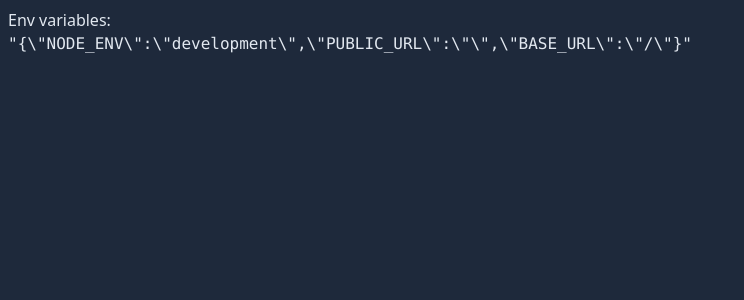
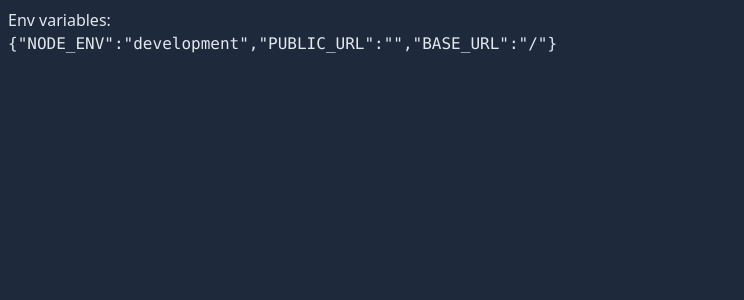
Before and after one commit to Ali-Hussein-dev/nextjs-playground, a Next.js app: page / in a window 1280 px wide. Shown: the top 300 px of the page, without its empty margins (0-744 px from the left). Built offline with nearby package versions, Linux system fonts and the light colour scheme.

Commit message:
1 file modified

```diff
--- a/pages/index.js
+++ b/pages/index.js
@@ -1,7 +1,7 @@
 import Head from 'next/head';
 
 export default function Home({ env }) {
-  console.log('env: ', env);
+  console.log('env: ', JSON.parse(env));
   return (
     <div>
       <Head>
@@ -9,7 +9,7 @@ export default function Home({ env }) {
       </Head>
 
       <main className="bg-slate-800 min-h-screen text-slate-200 p-2">
-        Env variables: <pre>{JSON.stringify(env, 2, null)}</pre>
+        Env variables: <pre>{env}</pre>
       </main>
     </div>
   );
```
